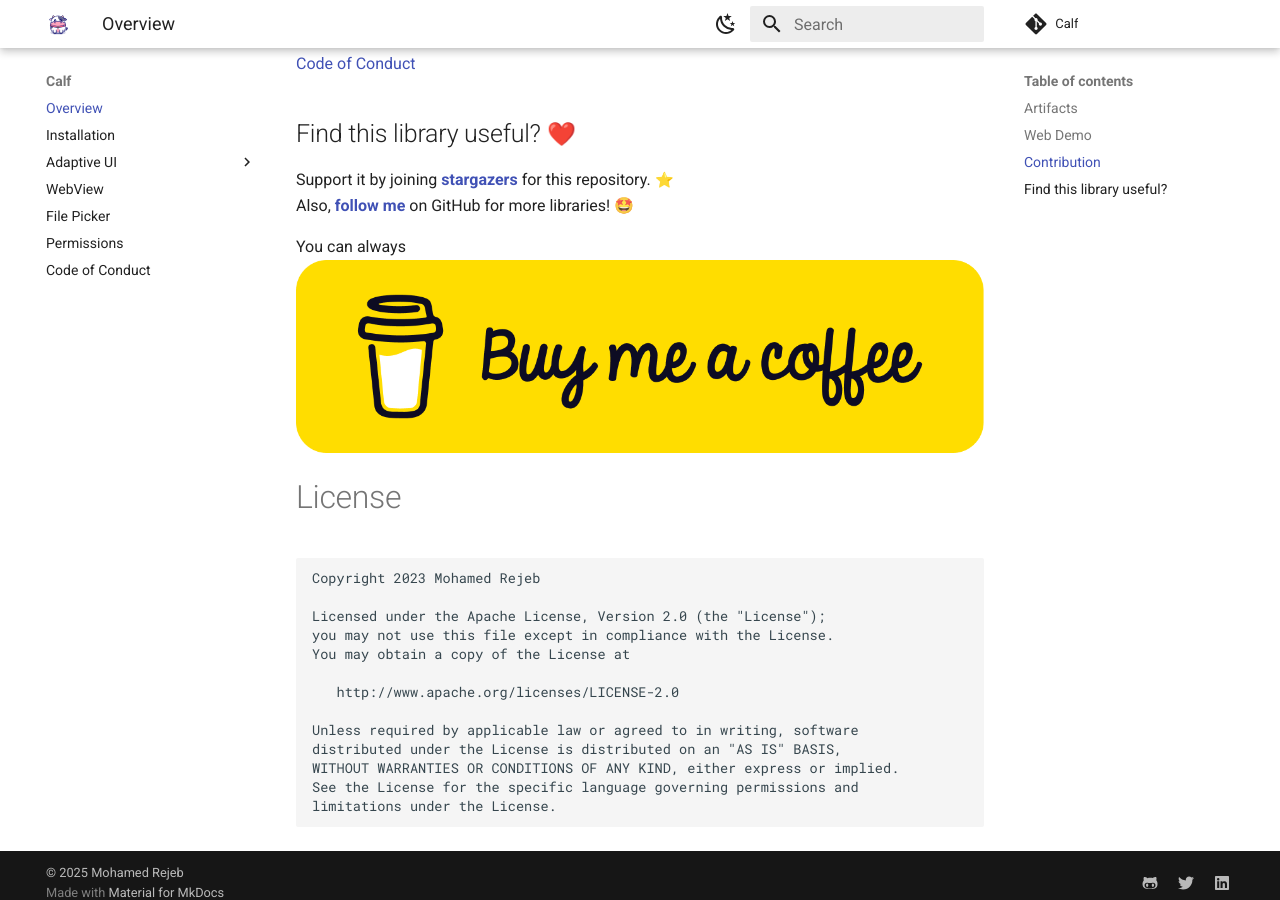
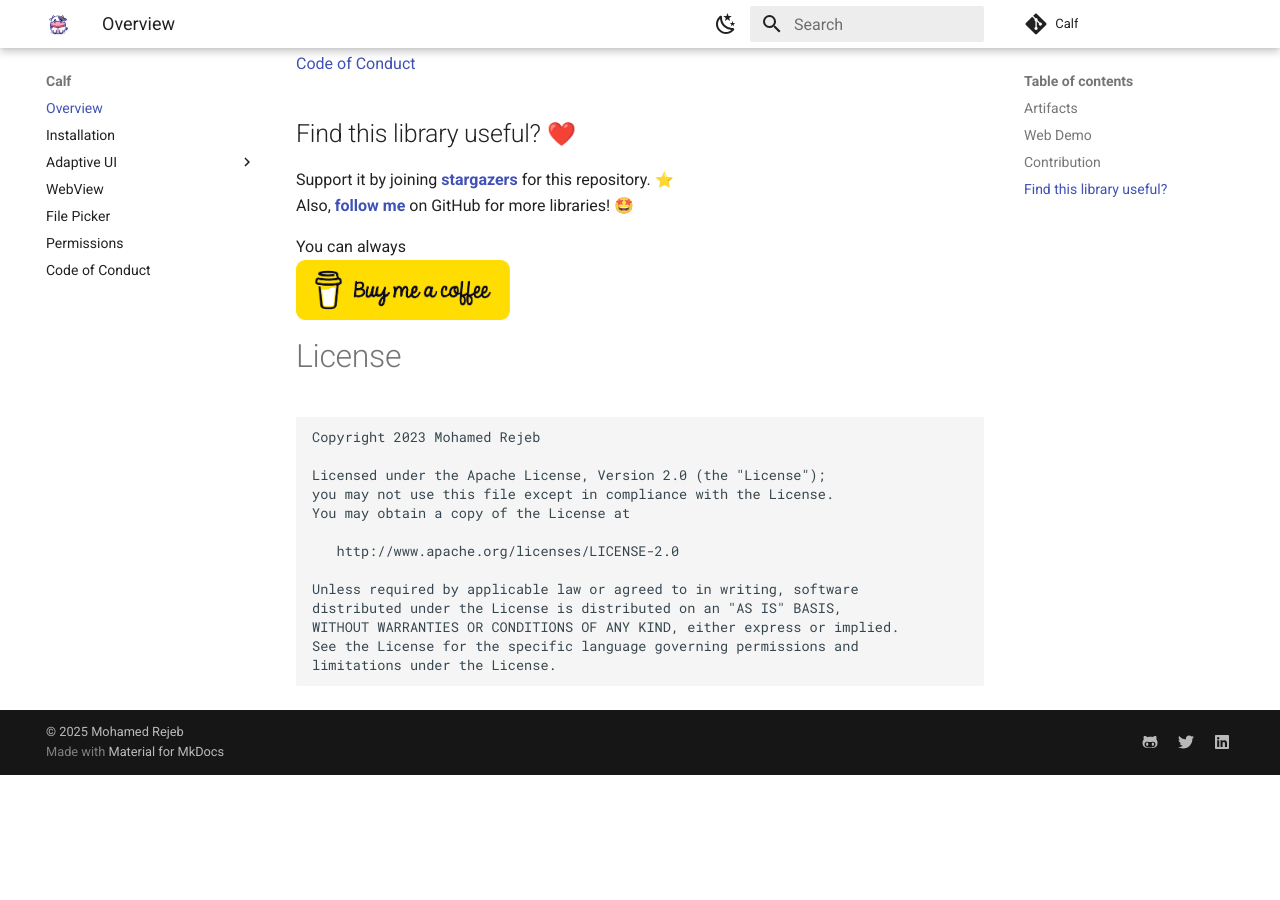
Before and after one commit to MohamedRejeb/Calf, an MkDocs documentation site: the page built from docs/index.md, in a window 1280 px wide and 900 px high, scrolled down 1816 px. Built offline with MkDocs 1.6.1 and Material for MkDocs 9.7.7, drawn with Linux system fonts in a browser that asks for light colours; emoji names are drawn with the system emoji font; comment, search, counter and statistics services are not loaded; after the commit the page ends 2591 px from its top, so only the background shows below that.

````diff
--- a/docs/index.md
+++ b/docs/index.md
@@ -44,7 +44,7 @@ Feel free to help out by sending a pull request :heart:.
 Support it by joining __[stargazers](https://github.com/MohamedRejeb/Calf/stargazers)__ for this repository. :star: <br>
 Also, __[follow me](https://github.com/MohamedRejeb)__ on GitHub for more libraries! 🤩
 
-You can always <a href="https://www.buymeacoffee.com/MohamedRejeb"><img src="images/bmc-yellow-button.png"></a>
+You can always <a href="https://www.buymeacoffee.com/MohamedRejeb"><img style="display: block; height: 60px;" src="images/bmc-yellow-button.png"></a>
 
 # License
 ```
````
Also changed, not shown: README.md (+1 -1 lines).
